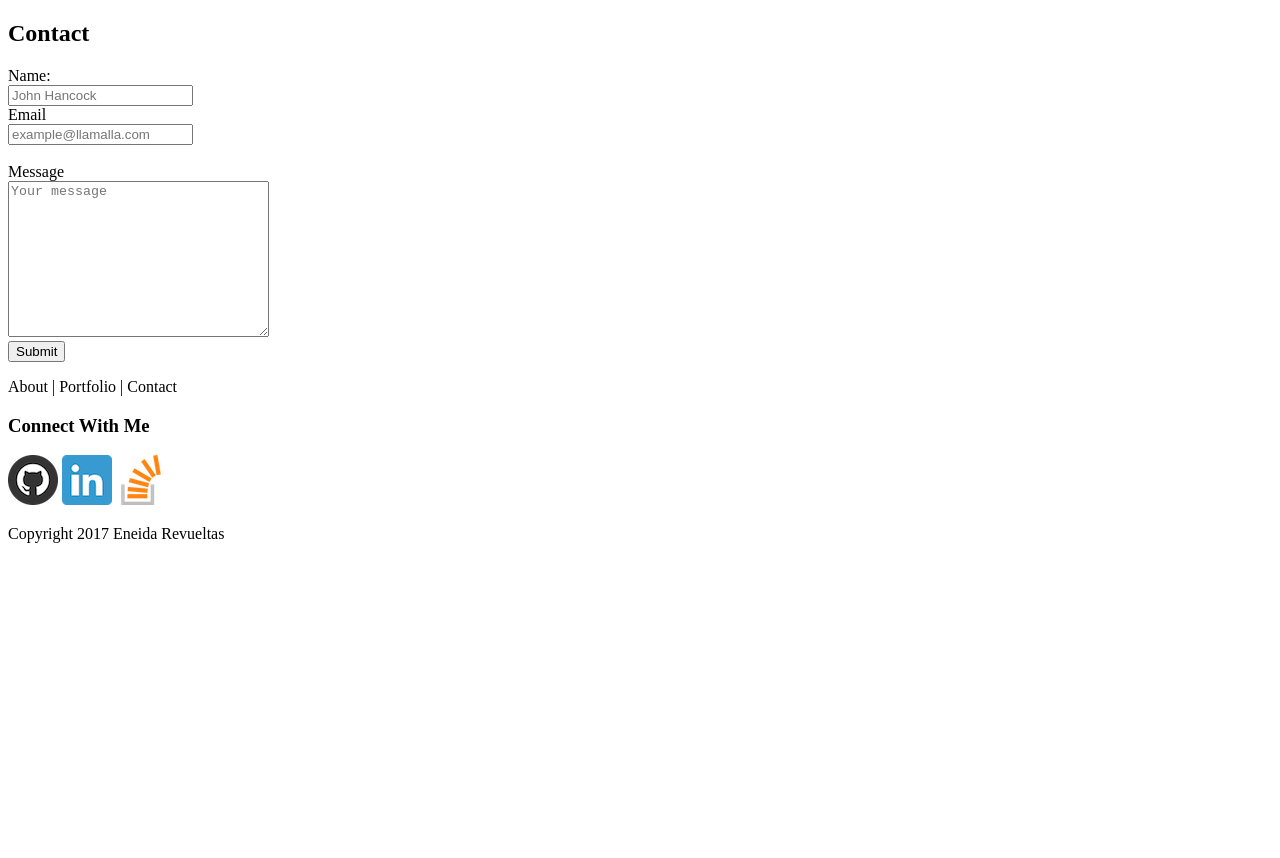
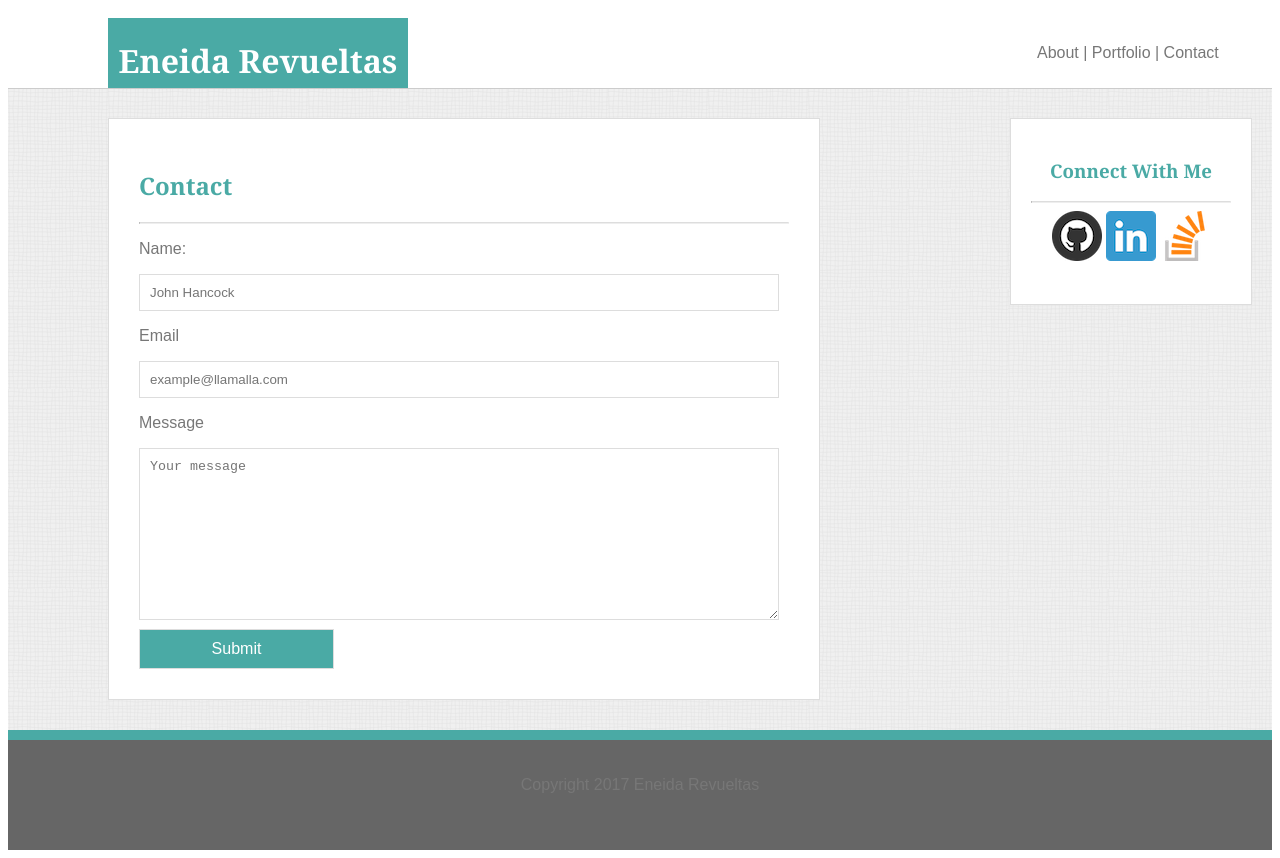
Before and after one commit to erev1/Basic-Portfolio, a plain HTML site: page contact.html in a window 1280 px wide. Before the commit the page ends 800 px from the top, so only its background shows below. Drawn offline with Linux system fonts and the light colour scheme.

Commit message:
mostly done

```diff
--- a/contact.html
+++ b/contact.html
@@ -3,47 +3,52 @@
 <head>
 	<meta charset="UTF-8">
 	<title>Contact Me</title>
+	<link rel="stylesheet" type="text/css" href="style.css">
 </head>
 <body>
-	<div>
+	<div id="header_bar">
+
+		<div id = "your_name_box">
+			<h1>Eneida Revueltas</h1>
+		</div>
+
+		<div id="links_bar">
+		<p> <a href="index.html">About</a> | <a href="portfolio.html">Portfolio</a> | <a href="contact.html">Contact</a>  </p>
+		</div>
+	</div>
+
+	<div class="content_background">
+
+		<div class="content">
 			<h2>Contact</h2>
-	</div>
+			<hr>
 			<form action="/action_page.php">
-  			Name:
-  			<br>
+	  			<p>Name:</p>
 	  			<input type="text" name="firstname" placeholder="John Hancock">
 	  			<br>
-  			Email
-  			<br>
+	  			<p>Email</p>
 	  			<input type="text" name="email" placeholder="example@llamalla.com">
-  			<br>
-  			<br>
-  			Message
-  			<br>
+	  			<p>Message</p>
 	  			<textarea name="message" rows="10" cols="30" placeholder="Your message"></textarea>
-  			<br>
 	  			<input type="submit" value="Submit">
 			</form>
+		</div>
 
 
+		<div class="connect_with_me">
+			<h3>Connect With Me</h3>
+			<hr>
+			<a href="https://github.com/erev1"><img src="assets/images/github_logo.png"></a>
+			<a href="https://www.linkedin.com/in/eneidarevueltas/"><img src="assets/images/linkedin_logo.png"></a>
+			<a href="https://stackoverflow.com/"><img src="assets/images/stack_overflow_logo.png"></a>
+		</div>
+	</div>
+	<div class ="footer_line">
+	</div>
 
-
-
-
-
-	<div>
-		<p> About | Portfolio | Contact </p>
-	</div>
-	<div>
-		<h3>Connect With Me</h3>
-		<img src="assets/images/github_logo.png">
-		<img src="assets/images/linkedin_logo.png">
-		<img src="assets/images/stack_overflow_logo.png">
-	</div>
-	<div>
-		<footer>
+	<footer class="footer">
 			<p>Copyright 2017 Eneida Revueltas</p>
 	</footer>
-	</div>
+
 </body>
 </html>
--- /dev/null
+++ b/style.css
@@ -0,0 +1,158 @@
+h1, h2, h3 {
+	font-family: 'Georgia', Times, Times New Roman, serif;
+	color: #4aaaa5;
+}
+
+p {
+	font-family: 'Arial', 'Helvetica Neue', Helvetica, sans-serif;
+	color: #777777;
+}
+
+a {
+	color: #777777;
+	text-decoration: none;
+}
+
+#header_bar{
+	height:80px;
+	background: #ffffff;
+	position: relative;
+	border-bottom: 1px solid #cccccc;
+}
+
+#your_name_box{
+	height: 70px;
+	width: 300px;
+	background: #4aaaa5;
+	color: #ffffff;
+	text-align: center;
+	position: absolute;
+	bottom: 0;
+	left: 100px;
+
+}
+
+#your_name_box h1{
+	/*height: 70px;*/
+	/*width: 300px;*/
+	/*background: #4aaaa5;*/
+	color: #ffffff;
+	/*text-align: center;*/
+	/*position: absolute;*/
+	/*bottom: 0;*/
+	/*left: 100px;*/
+
+}
+
+#profile_img {
+	float: left;
+	margin-right: 10px;
+}
+
+#links_bar {
+	height: 25px;
+	width: 215px;
+	float: right;
+	/*left: 850px;*/
+	/*top: 20px;*/
+	/*color: ;*/
+	padding: 20px;
+}
+
+.content_background {
+    background-image: url("assets/images/wavegrid.png");
+    background-color: #cccccc;
+    padding-top: 29px;
+	padding-left: 100px;
+	padding-bottom: 30px;
+	overflow: auto;
+}
+
+.content {
+	width: 650px;
+	background: #ffffff;
+	padding: 30px;
+	float: left;
+	border: 1px solid #dddddd;
+}
+
+input, textarea {
+    width: 95%;
+    padding: 10px;
+    border: 1px solid #dddddd;
+}
+
+input[type="submit"] {
+	background: #4aaaa5;
+	color: #ffffff;
+	width: 30%;
+	margin-top: 5px;
+	height: 40px;
+	text-align: center;
+	font-family: 'Arial', 'Helvetica Neue', Helvetica, sans-serif;
+	font-size: medium;
+}
+
+.connect_with_me {
+	width: 200px;
+	height: 145px;
+	background: #ffffff;
+	float: right;
+	margin-right:20px;
+	text-align: center;
+	padding: 20px;
+	border: 1px solid #dddddd;
+	color: #4aaaa5;
+
+}
+
+hr {
+	border-top: 1px solid #dddddd;
+}
+
+.footer_line {
+	clear: both;
+	height: 10px;
+	background: #4aaaa5;
+}
+
+.footer {
+	background: #666666;
+	height: 70px;
+	text-align: center;
+	padding: 20px;
+	margin-top: 0;
+}
+
+.portfolio_text h3 {
+	background: #4aaaa5;
+	height: 10px;
+	color: #ffffff;
+	width: 100%;
+	position: absolute;
+	bottom: 7px;
+	padding: 20px;
+	left: -25px;
+	text-align: center;
+
+
+}
+
+.portfolio_image {
+	width: 275px;
+	height: 200px;
+	float: left;
+	position: relative;
+	margin-right: 45px;
+	overflow: hidden;
+	margin-left: 5px;
+	margin-bottom: 15px;
+}
+
+.clearfix:after {
+   content: ".";
+   visibility: hidden;
+   display: block;
+   height: 0;
+   clear: both;
+}
```
Also changed, not shown: index.html (+40 -19 lines), portfolio.html (+76 -0 lines), assets/css/style.css (deleted), assets/images/dark_wood.png (added), assets/images/eneida2.jpeg (added), assets/images/placeholder_1.jpg, assets/images/placeholder_2.jpg, assets/images/placeholder_3.jpg, assets/images/placeholder_4.jpg, assets/images/placeholder_5.jpg, assets/images/wavegrid.png (added), 2 other files. Lines whose indentation alone changed are shown as unchanged.
